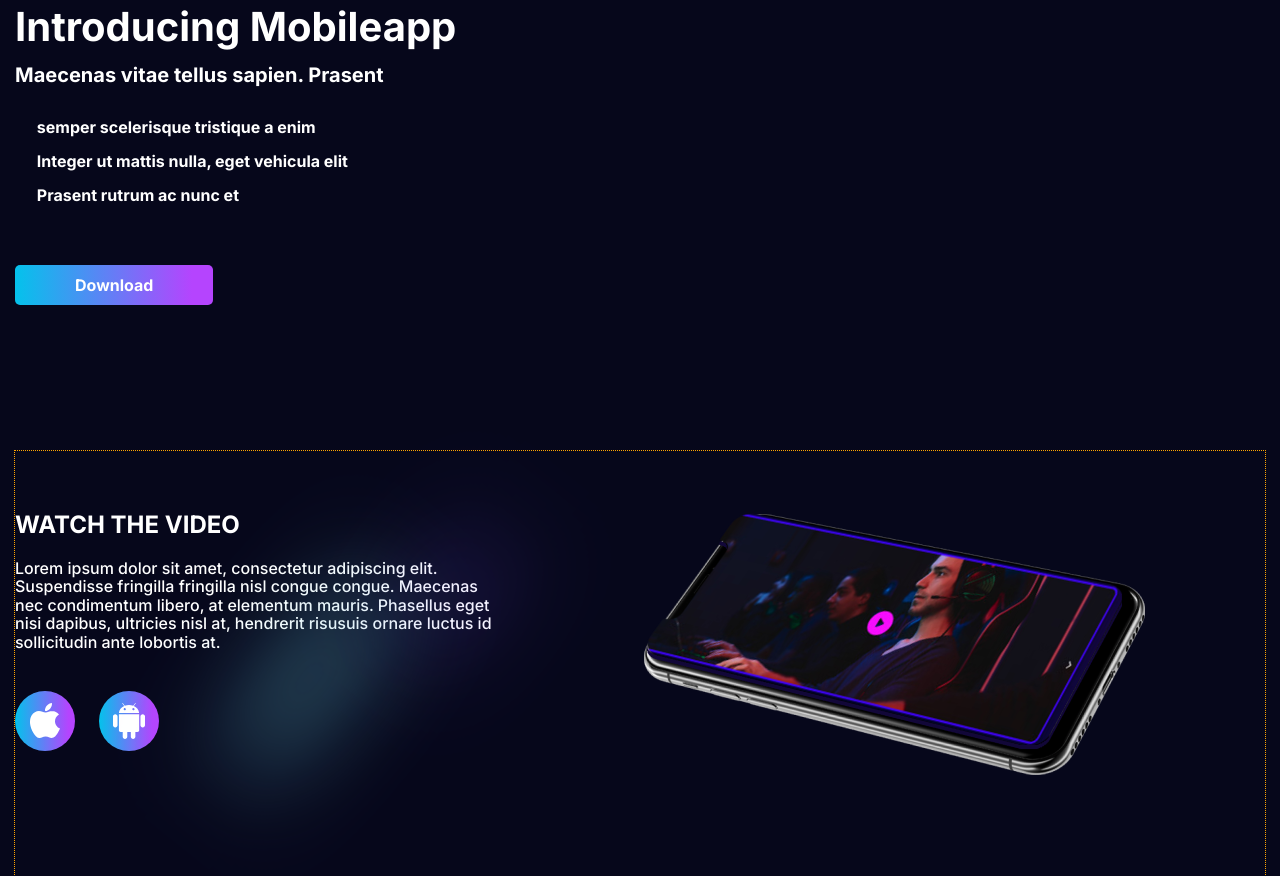
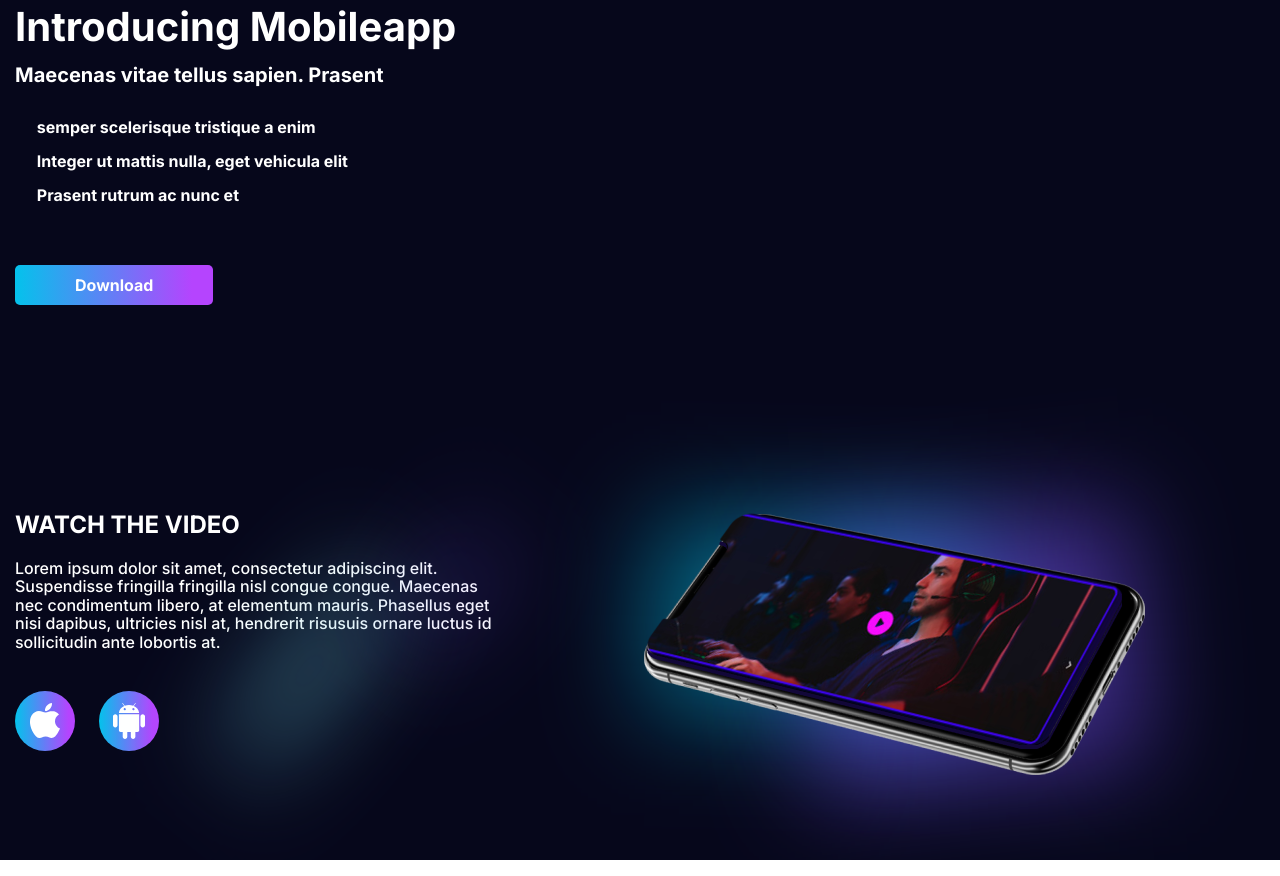
Before and after one commit to urt2509/mobile_app_tp, a website built with Parcel: page src/index.html in a window 1280 px wide. Shown: the part 240-1116 px from the top of the page. Built offline with nearby package versions, Linux system fonts and the light colour scheme.

Commit message:
Add gradient under image

```diff
--- a/src/partials/video.html
+++ b/src/partials/video.html
@@ -21,7 +21,10 @@
           </svg>
         </a>
       </div>
-      <img class="video-section__image" src="./images/iphone.png" alt="#" />
+      <div class="video-section__image-box">
+        <img class="video-section__image" src="./images/iphone.png" alt="#" />
+        <span class="video-section__gradient"></span>
+      </div>
     </div>
   </div>
 </section>
--- a/src/sass/components/_video.scss
+++ b/src/sass/components/_video.scss
@@ -6,8 +6,7 @@
         display: flex;
         justify-content:space-between;
         color: $white-color;
-        padding: 60px 120px 80px 0;
-        outline: 1px dotted orange;   // will del
+        padding: 60px 120px 60px 0;
 
         &::before {
             position: absolute;
@@ -59,16 +58,18 @@
         fill: $white-color;
     }
 
-    &__image {
+    &__image-box {
         position: relative;
+    }
 
+    &__gradient {
         &::before {
             position: absolute;
             content: '';
             width: 194px;
             height: 327px;
-            top: 50%;
-            left: 50%;
+            top: -20%;
+            left: 15%;
 
             background: rgba(0, 197, 235, 0.5);
             filter: blur(51.5px);
@@ -80,12 +81,17 @@
             content: '';
             width: 255px;
             height: 333px;
-            top: 0;
-            left: 0;
+            top: -10%;
+            left: 40%;
 
             background: rgba(125, 85, 255, 0.5);
             filter: blur(51.5px);
             transform: matrix(-0.08, -1, 0.99, -0.1, 0, 0);
         }
     }
+
+    &__image {
+        position: relative;
+        z-index: 1;
+    }
 }
```
Also changed, not shown: src/sass/index.css, 1 other file.
